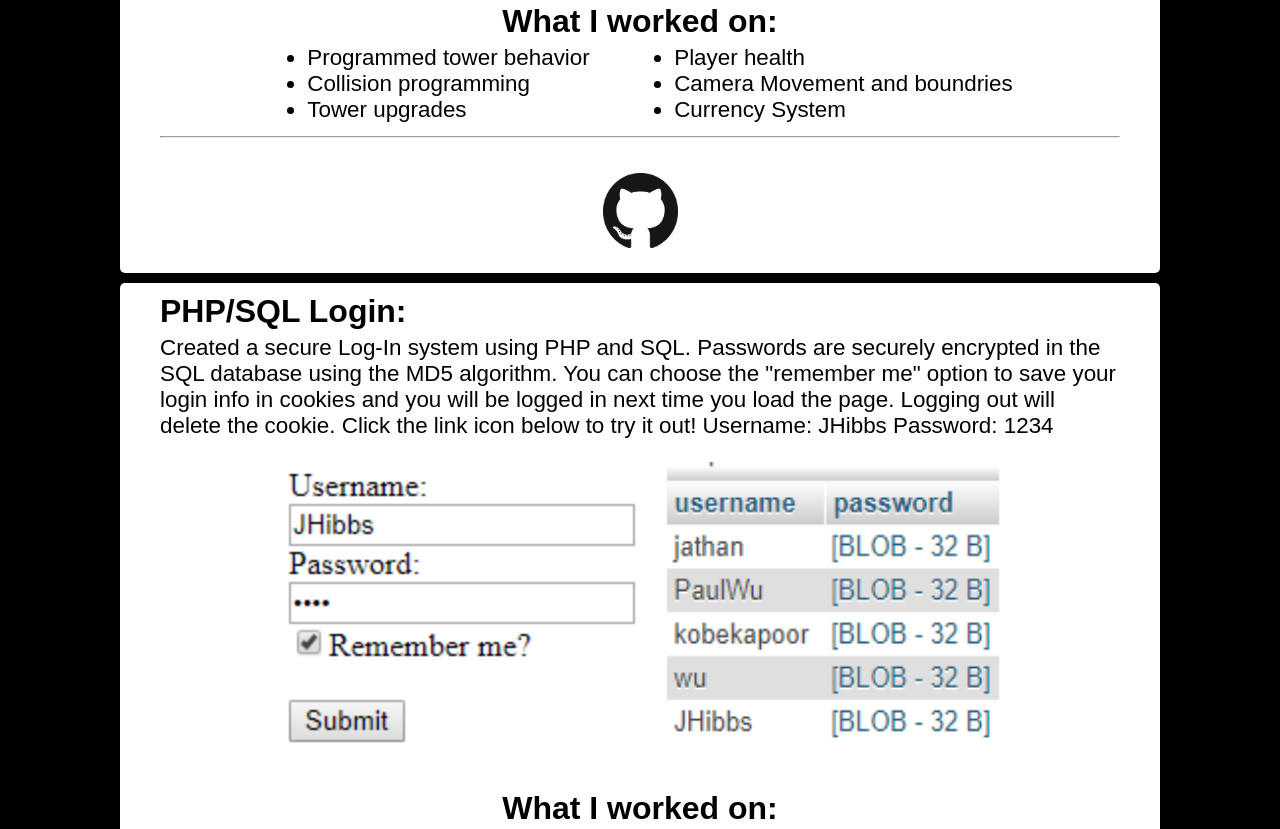
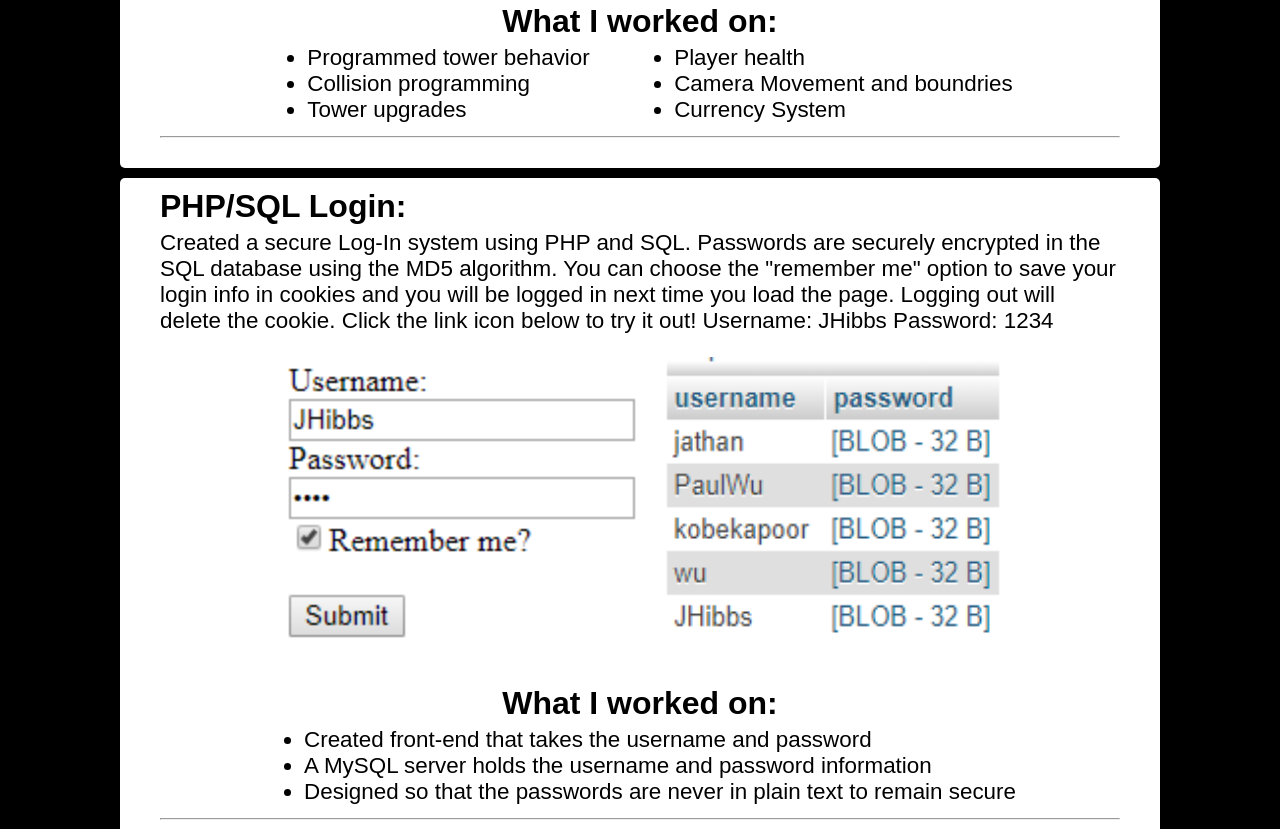
Before and after one commit to JathanHibbs/JathanHibbs.github.io, a plain HTML site: page html/projects.html in a window 1280 px wide. Shown: the part 2045-2874 px from the top of the page. Drawn offline with Linux system fonts and the light colour scheme.

Commit message:
removed tower defense code link

```diff
--- a/html/projects.html
+++ b/html/projects.html
@@ -52,7 +52,6 @@
                     <li>Currency System</li>
                 </ul>
                 <hr>
-                <a class="githubPic" href="https://github.com/JathanHibbs/OceanDefense"><img src="../img/GitHub-Mark.png" alt="defense-github" height="75" width="75" /></a>
             </div>
 			<div id="login" class="projects">
                 <h2>PHP/SQL Login:</h2>
```
